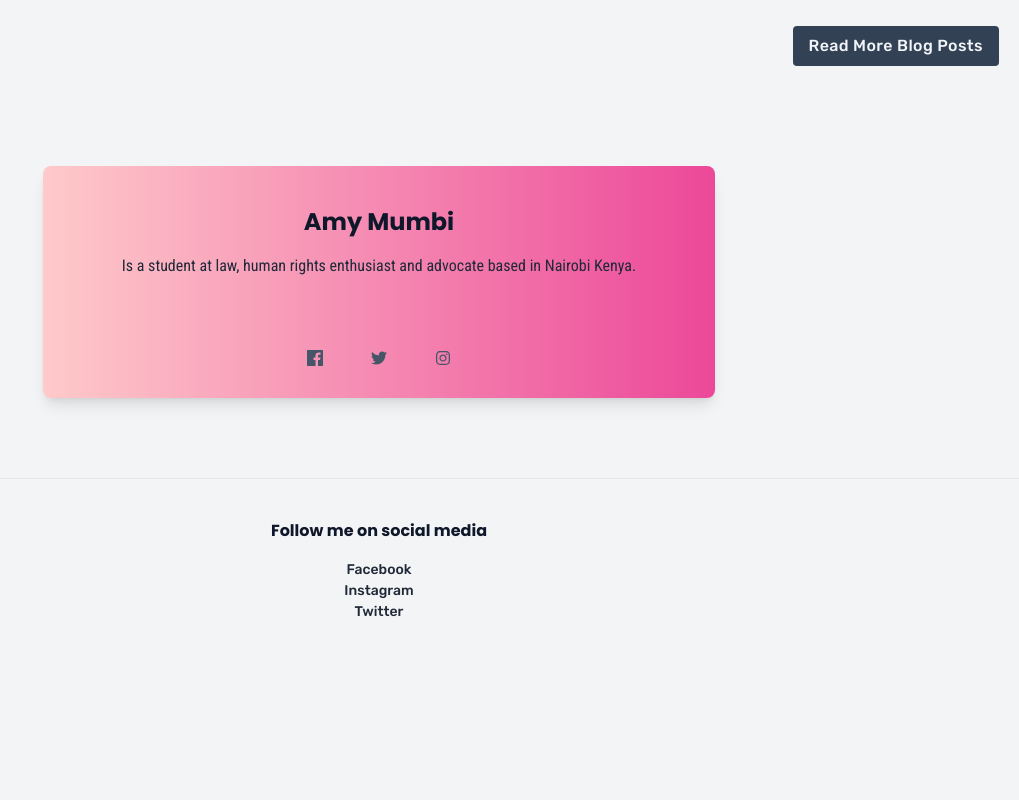
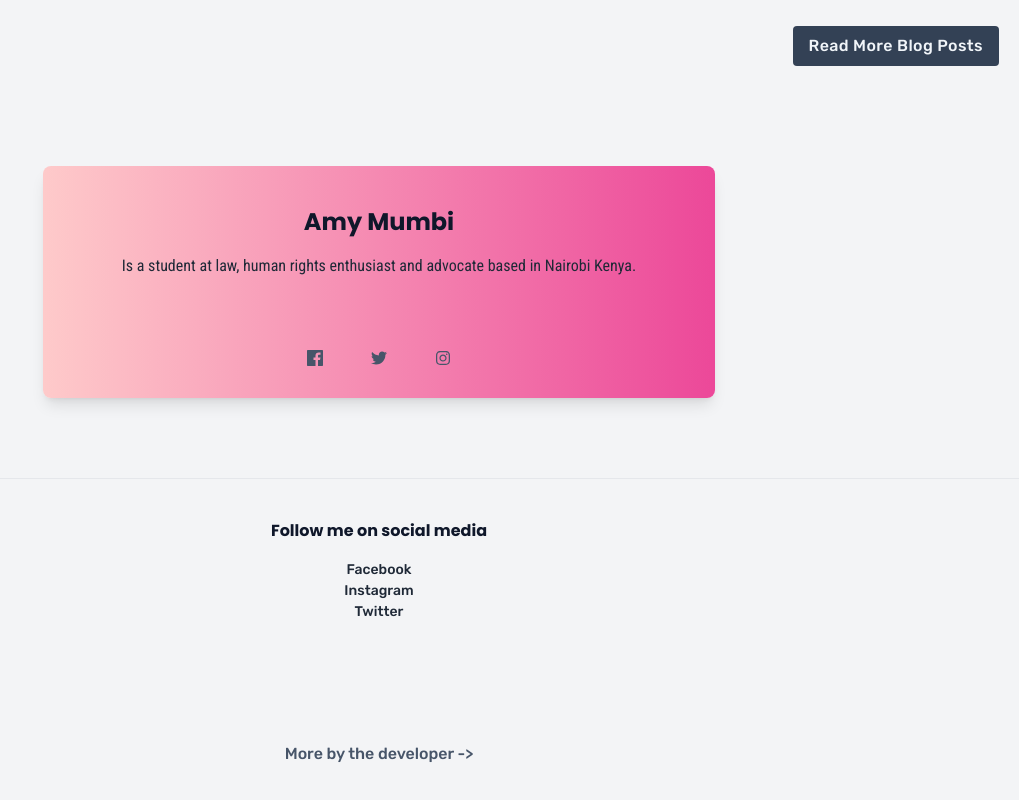
Before and after one commit to DannyKinaro/sanityblog-amy, a React (Create React App) app: page / in a window 1280 px wide. Shown: the part 358-1158 px from the top of the page, without its empty margins (261-1280 px from the left). Before the commit the page ends 1020 px from the top, so only its background shows below. Built offline with nearby package versions, Linux system fonts and the light colour scheme; no server answers.

Commit message:
"added dev credits"

```diff
--- a/src/App.js
+++ b/src/App.js
@@ -3,6 +3,7 @@ import Homepage from "./pages/Homepage";
 import Blog from "./pages/Blog";
 import Blogpost from "./pages/Blogpost";
 import Error from "./pages/Error";
+import Devplug from "./Devplug";
 
 export default function App() {
   return (
@@ -14,6 +15,7 @@ export default function App() {
           <Route path="/blog/:slug" element={<Blogpost />}></Route>
           <Route path="*" element={<Error />}></Route>
         </Routes>
+        <Devplug/>
       </BrowserRouter>
     </>
   );
--- /dev/null
+++ b/src/Devplug.js
@@ -0,0 +1,11 @@
+import React from "react";
+
+export default function Devplug() {
+  return (
+    <>
+      <div className="flex justify-center my-20 cursor-pointer text-slate-600 hover:text-slate-900">
+        <a href="https://wahinya-luxuryhotel.netlify.app">More by the developer -> </a>
+      </div>
+    </>
+  );
+}
```
